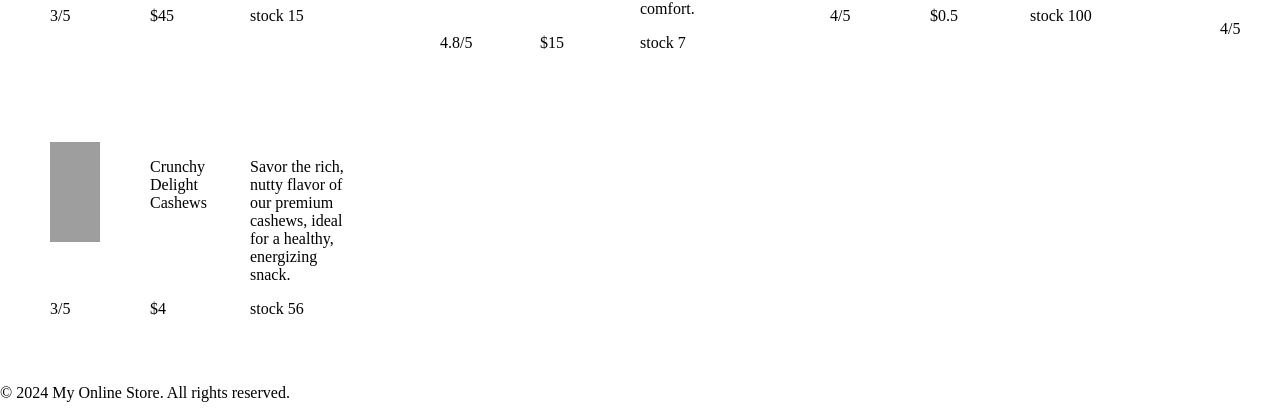
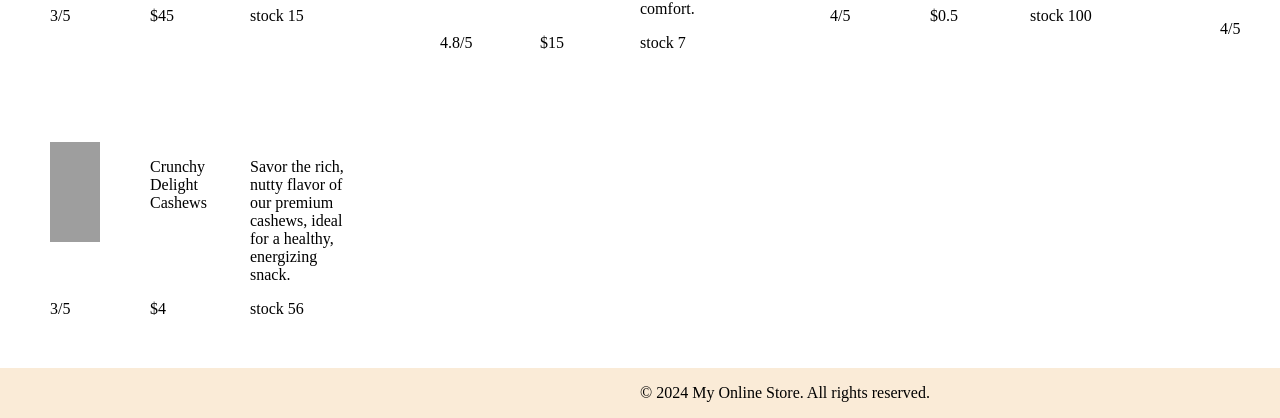
Before and after one commit to GVSU-CIS371/project1-red-team, a plain HTML site: page index.html in a window 1280 px wide. Shown: the part 666-1084 px from the top of the page. Drawn offline with Linux system fonts and the light colour scheme; grey boxes are pictures that could not be loaded.

Commit message:
formatted the footer

```diff
--- a/main.css
+++ b/main.css
@@ -66,3 +66,8 @@
   height: 100px;
   width: 50%;
 }
+
+footer {
+  text-align: center;
+  background-color: antiquewhite;
+}
```
